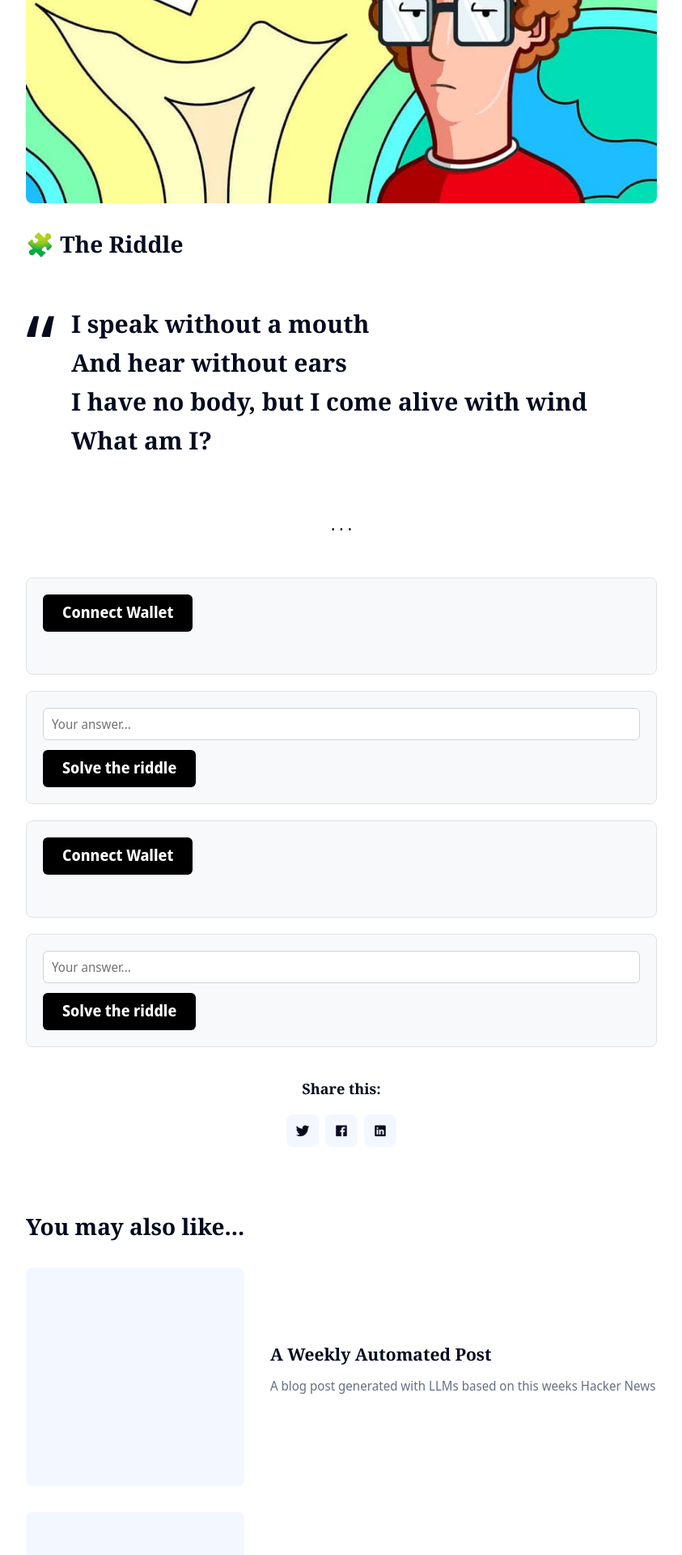
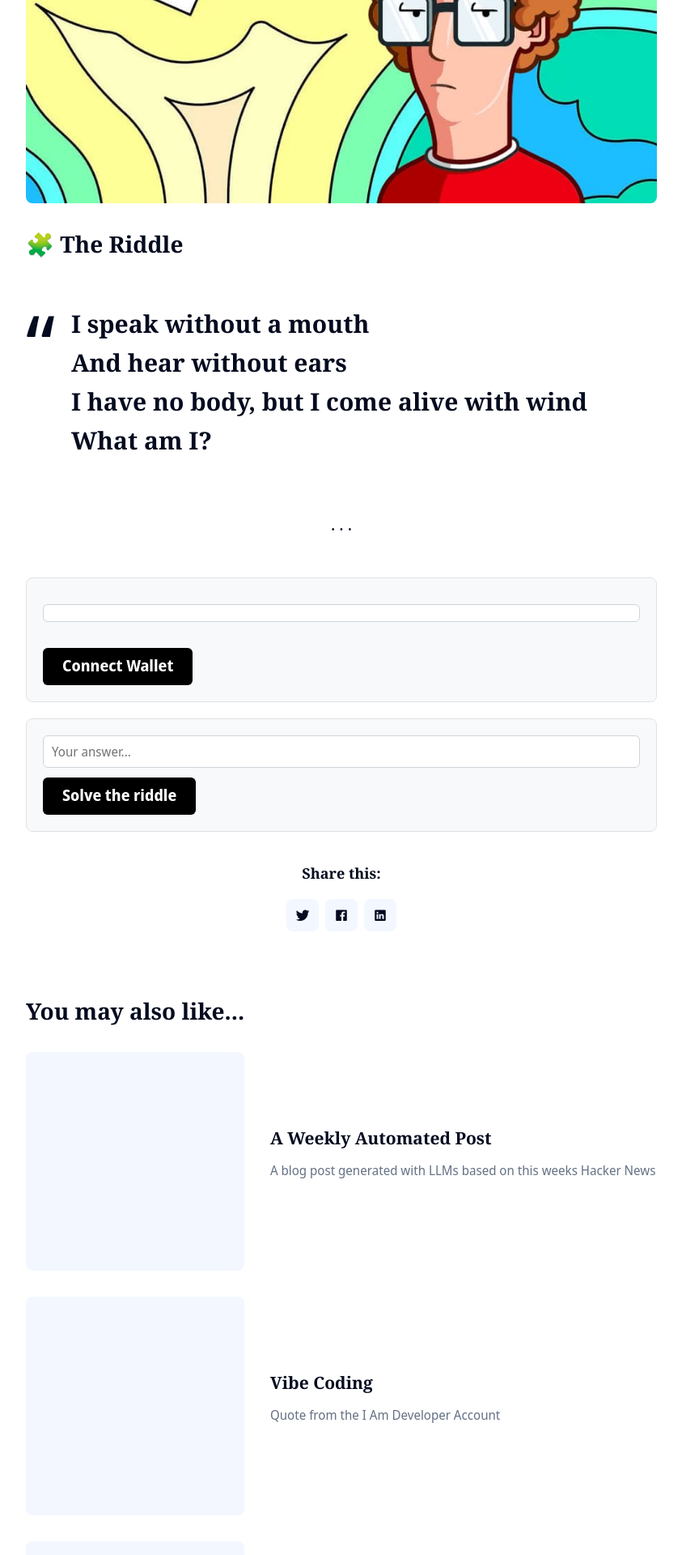
Before and after one commit to clintjb/clintjb.github.io, a Jekyll site: the page built from _posts/2025/2025-12-18-NFT-post.md, in a window 1280 px wide. Shown: the part 624-2544 px from the top of the page at 81% size, without its empty margins (218-1061 px from the left). Built offline with Jekyll 4.4.1, drawn with Linux system fonts in a browser that asks for light colours; nearby versions of some CDN libraries.

Commit message:
Style Test

```diff
--- a/_posts/2025/2025-12-18-NFT-post.md
+++ b/_posts/2025/2025-12-18-NFT-post.md
@@ -44,9 +44,16 @@
   }
 
   #address {
+    width: 100%;
+    padding: 10px;
+    border: 1px solid #ced4da;
+    border-radius: 6px;
     margin-top: 12px;
     font-family: monospace;
     color: #495057;
+    background: #fff;
+    font-size: 16px;
+    box-sizing: border-box;
   }
 
   #riddle input {
@@ -72,19 +79,8 @@
 </style>
 
 <div id="wallet">
+  <p id="address"></p>
   <button id="connect">Connect Wallet</button>
-  <p id="address"></p>
-</div>
-
-<div id="riddle">
-  <input id="answer" placeholder="Your answer..." />
-  <button id="solve">Solve the riddle</button>
-  <p id="result"></p>
-</div>
-
-<div id="wallet">
-  <button id="connect">Connect Wallet</button>
-  <p id="address"></p>
 </div>
 
 <div id="riddle">
```
